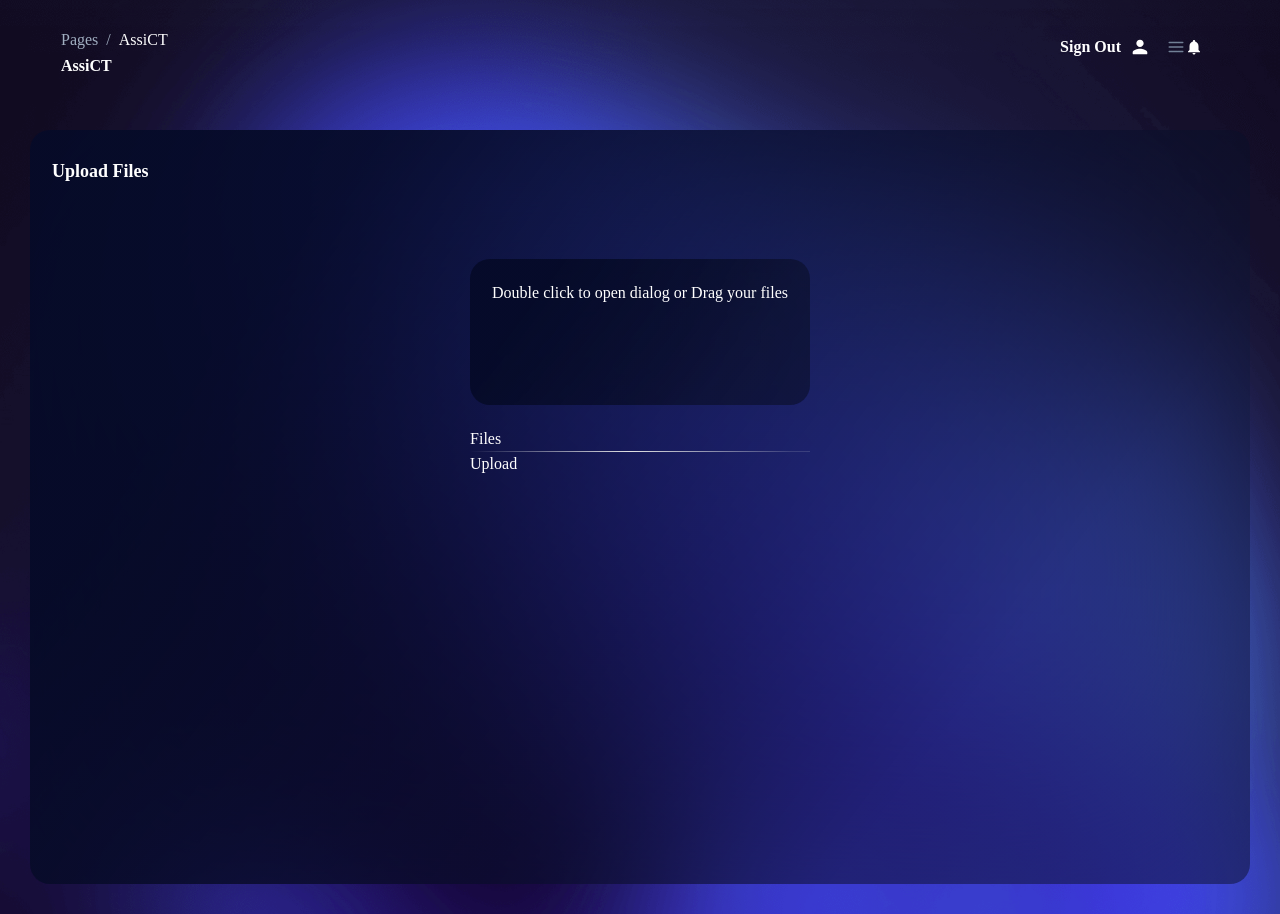
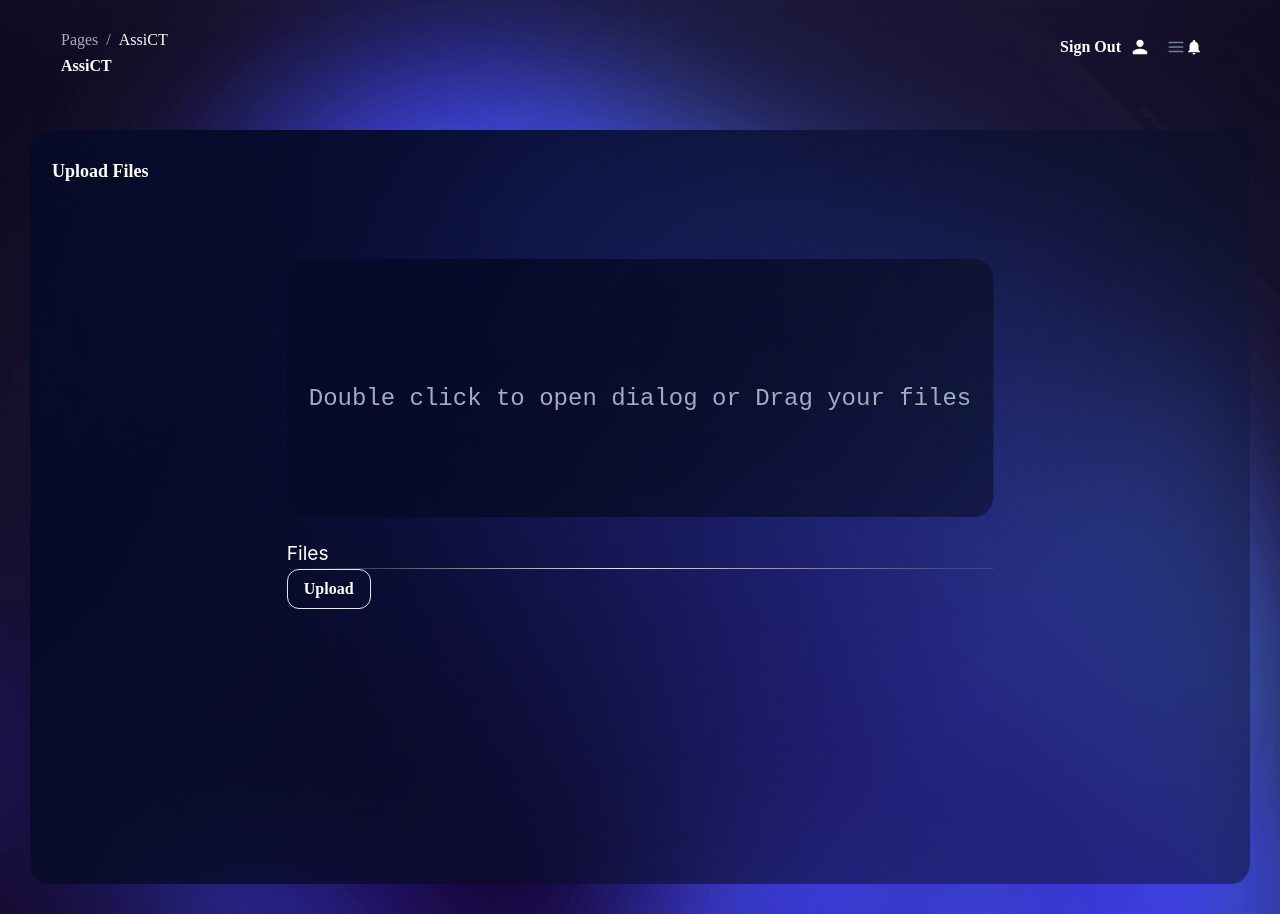
Before and after one commit to SVinternShip/Frontend-Backend, a React (Create React App) app in the folder frontend/assict_front/: page /home/fileupload in a window 1280 px wide. Built offline with nearby package versions, Linux system fonts and the light colour scheme.

Commit message:
dropbox 글씨 등

```diff
--- a/frontend/assict_front/src/components/FileUpload/Dropzone.js
+++ b/frontend/assict_front/src/components/FileUpload/Dropzone.js
@@ -1,6 +1,6 @@
 import React, {UseState} from 'react';
 import {useDropzone} from 'react-dropzone';
-import {Text, Button} from "@chakra-ui/react";
+import {Text, Button, Flex} from "@chakra-ui/react";
 import Card from "../Card/Card";
 import {Separator} from "../Separator/Separator";
 import axios from 'axios';
@@ -77,17 +77,27 @@ function Dropzone(props) {
       <div {...getRootProps({className: 'dropzone'})} >
         <input {...getInputProps()} />
         <Card overflowX={{ xl: "hidden" }} my='22px' pb='100px' placeholder="Drag and drop files here">
-          <a>Double click to open dialog or Drag your files</a>
+          <Flex direction='column' pt={{ base: "100px", md: "100px" }}>
+            <a><Text
+                        fontSize="2xl"
+                        fontFamily="monospace"
+                        fontWeight="thin"
+                        color="gray.400"
+            >Double click to open dialog or Drag your files</Text></a>
+          </Flex>
         </Card>
       </div>
 
-        <h4>Files</h4>
+        <h4><Text
+            fontSize="larger"
+            fontFamily="heading"
+        >Files</Text></h4>
           <Separator/>
-        <ul>{files}</ul>
+      <ul><Text fontFamily="monospace">{files}</Text></ul>
 
       <div className="App">
         <div>
-          <button className="btn" type="submit" onClick={event => onFileUpload(event, acceptedFiles)}>Upload</button>
+          <Button variant="outline" className="btn" type="submit" onClick={event => onFileUpload(event, acceptedFiles)}>Upload</Button>
         </div>
       </div>
 
```
Also changed, not shown: 1 other file (tests, documents, lock files or other folders).
